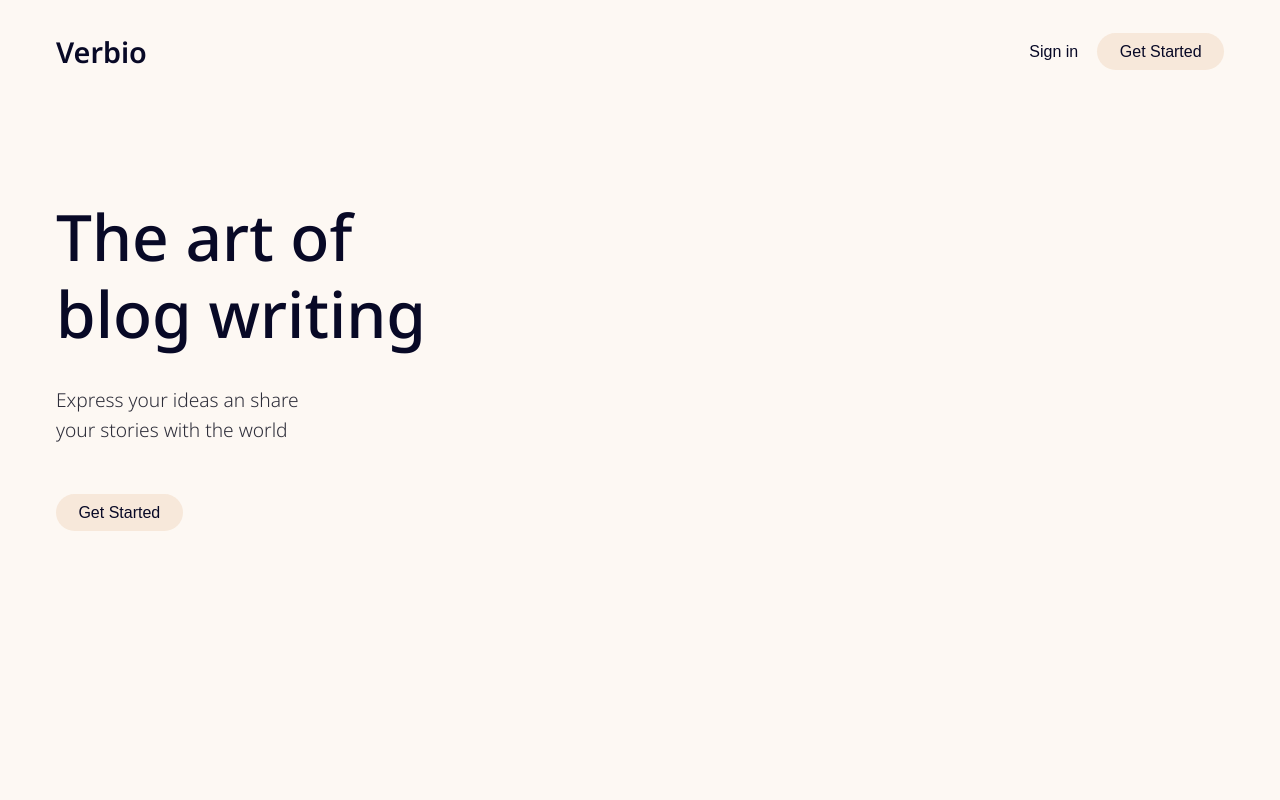
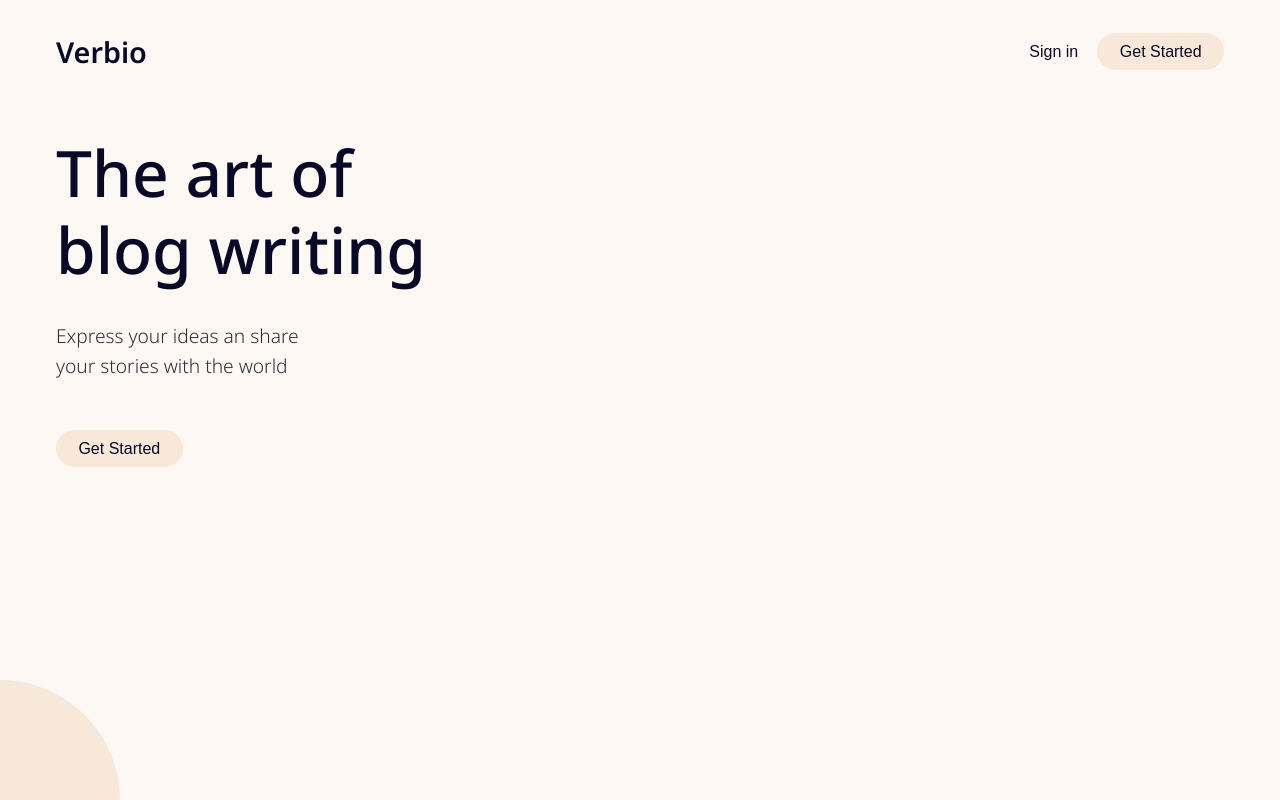
Before and after one commit to alanreji2004/verbio, a React (Vite) app in the folder frontend/: page / in a window 1280 px wide. Built offline with nearby package versions, Linux system fonts and the light colour scheme.

Commit message:
quarter circle

```diff
--- a/frontend/src/components/Landing/Landing.jsx
+++ b/frontend/src/components/Landing/Landing.jsx
@@ -21,6 +21,7 @@ const Landing = () => {
         <div className={styles.buttonDiv}>
           <button className={styles.getStarted}>Get Started</button>
         </div>
+        <div className={styles.semiCircle}></div>
       </div>
     </div>
   )
--- a/frontend/src/components/Landing/Landing.module.css
+++ b/frontend/src/components/Landing/Landing.module.css
@@ -62,7 +62,7 @@ body {
 }
 
 .content {
-  margin-top: 8rem;
+  margin-top: 4rem;
   display: flex;
   flex-direction: column;
   gap: 2rem;
@@ -132,3 +132,13 @@ body {
     gap: 0.8rem;
   }
 }
+.semiCircle{
+    width: 120px;
+    height: 120px;
+    margin-left: 0px;
+    position: absolute;
+    left: 0;
+    bottom: 0rem;
+    border-top-right-radius: 120px;
+    background-color: #f7e8da;
+}
```
